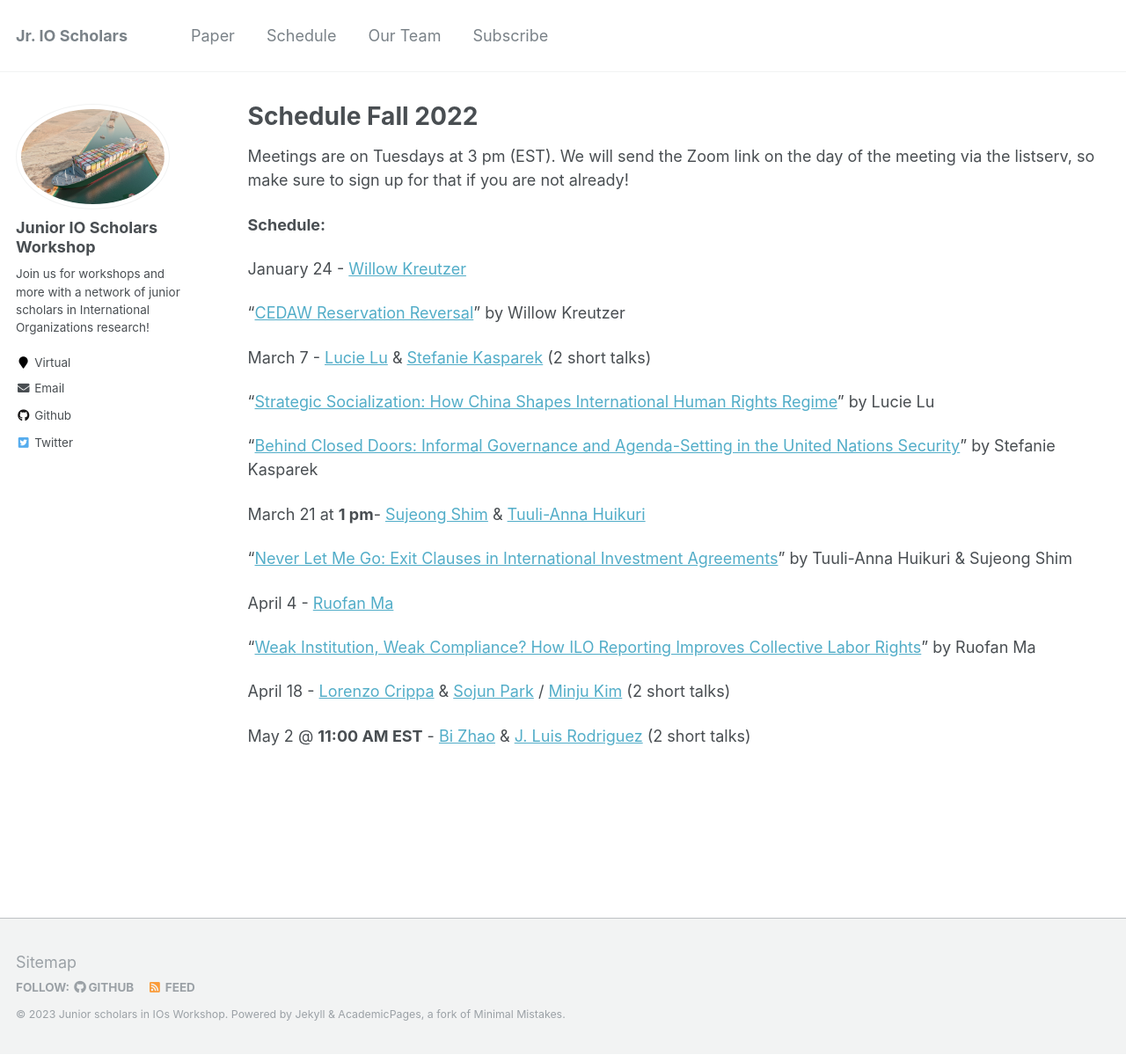
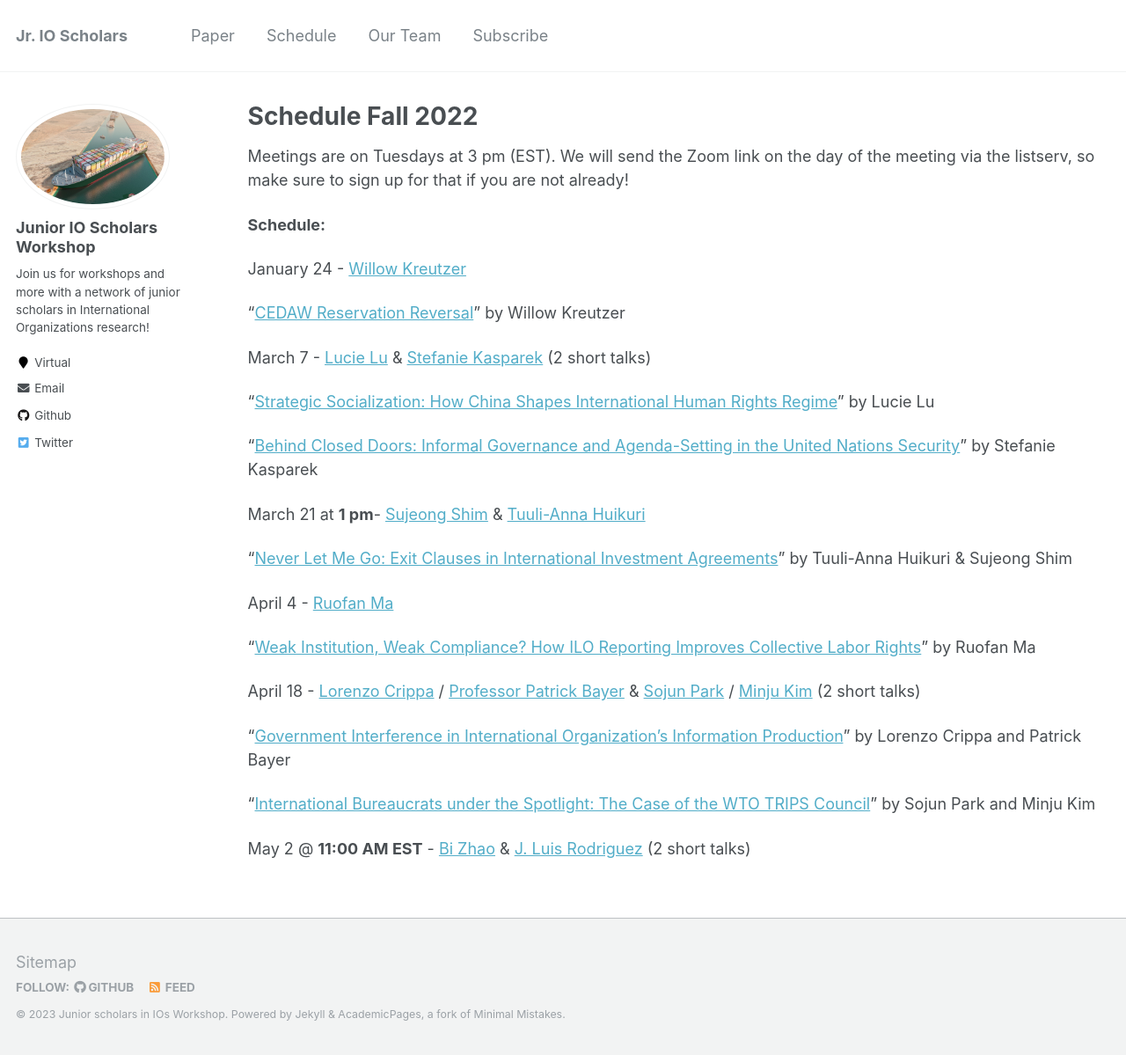
Before and after one commit to IO-workshop/IO-workshop.github.io, a Jekyll site: the page built from _pages/schedule.md, in a window 1280 px wide and 1199 px high. Shown: the whole window at 88% size. Built offline with Jekyll 4.4.1, drawn with Linux system fonts in a browser that asks for light colours.

Commit message:
add papers, update schedule

```diff
--- a/_pages/schedule.md
+++ b/_pages/schedule.md
@@ -31,7 +31,13 @@ April 4 - [Ruofan Ma](https://twitter.com/ruofan_ma)
 "[Weak Institution, Weak Compliance? How ILO Reporting Improves Collective Labor Rights](https://io-workshop.github.io/files/JuniorIO_draft.pdf)" by Ruofan Ma
 &nbsp;
 
-April 18 - [Lorenzo Crippa](https://lorenzo-crippa.github.io/) & [Sojun Park](https://sites.google.com/view/sojunp/home) / [Minju Kim](https://www.maxwell.syr.edu/directory/minju-kim) (2 short talks)
+April 18 - [Lorenzo Crippa](https://lorenzo-crippa.github.io/) / [Professor Patrick Bayer](https://www.patrickbayer.com/) & [Sojun Park](https://sites.google.com/view/sojunp/home) / [Minju Kim](https://www.maxwell.syr.edu/directory/minju-kim) (2 short talks)
+
+"[Government Interference in International Organization’s Information Production](https://io-workshop.github.io/files/BC_IPCC_main.pdf)" by Lorenzo Crippa and Patrick Bayer
+&nbsp;
+
+"[International Bureaucrats under the Spotlight: The Case of the WTO TRIPS Council](https://io-workshop.github.io/files/transparency%20(Park%20and%20Kim,%2004.11.23).pdf)" by Sojun Park and Minju Kim
+&nbsp;
 
 May 2 @ **11:00 AM EST** - [Bi Zhao](https://www.bi-zhao.com/) & [J. Luis Rodriguez](https://www.jluisrodriguez.com/) (2 short talks)
 
```
Also changed, not shown: 2 other files.
